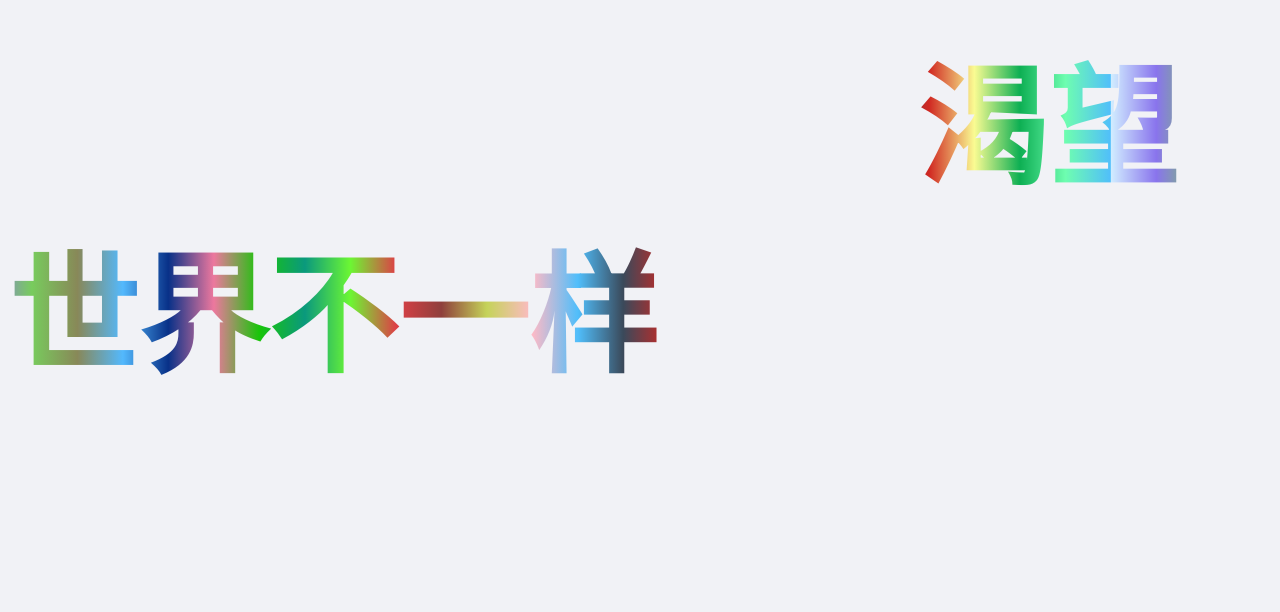
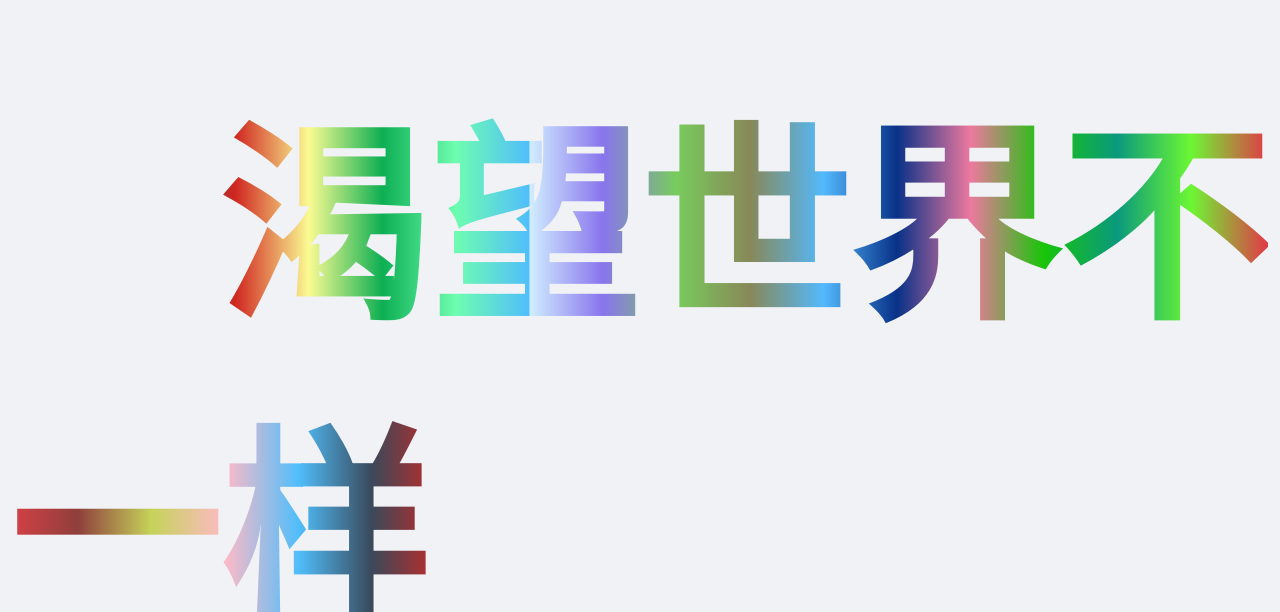
Before and after one commit to webxingkong/H5-Text-scrolling-effect, a plain HTML site: page index.html in a window 1280 px wide. Shown: the part 196-808 px from the top of the page. Drawn offline with Linux system fonts and the light colour scheme.

Commit message:
Update index.html

```diff
--- a/index.html
+++ b/index.html
@@ -15,22 +15,23 @@
 			display:flex;
 			justify-content: center;
 			align-items: center;
+			margin-bottom: -900px;
 
 		}
 		div{
 			display: relative;
 			overflow:hidden;
-			font-size:130px;
+			font-size:210px;
 			font-weight:600;
 			color:transparent;
-			margin: 50% auto;
+			margin:0 auto;
 		}
 		div:after{
 			content:"渴望世界不一样";
 			display: absolute;
 			left:0;
 			top:0;
-			bottom:300;
+			bottom:0;
 			width:50em;
 			background-image:-webkit-linear-gradient(left,
 #D1EEFF 0%,
@@ -57,6 +58,7 @@
  -webkit-background-clip: text;
  color: transparent;
  animation:mymove 120s ease infinite;
+ transform: rotate(30deg);
 }
 @keyframes mymove {
 		0%{
```
